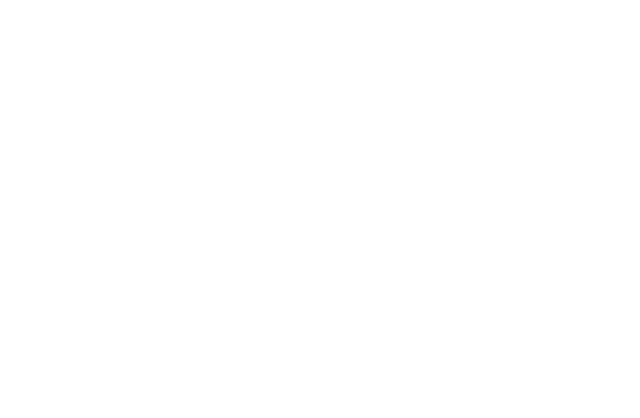
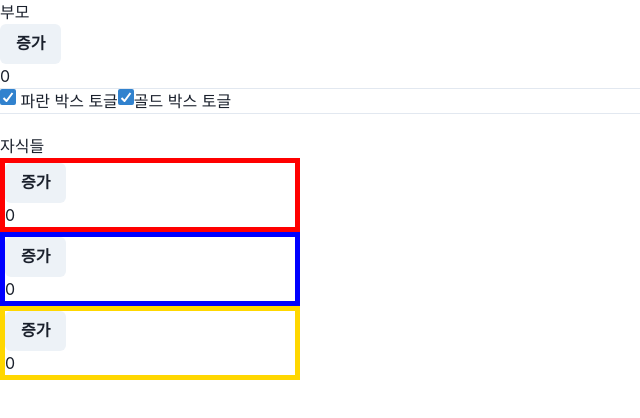
Before and after one commit to AngelosGithub/react231031, a React (Create React App) app: page / in a window 1280 px wide. Shown: the top 418 px of the page, without its empty margins (0-640 px from the left). Built offline with nearby package versions, Linux system fonts and the light colour scheme.

Commit message:
231108 component의 초기 렌더링과 재 렌더링

```diff
--- a/src/App.js
+++ b/src/App.js
@@ -1,14 +1,63 @@
 import React, { useEffect, useState } from "react";
+import { Box, Button, Checkbox, Text } from "@chakra-ui/react";
+
+function MyComp({ color }) {
+  const [number, setNumber] = useState(0);
+
+  useEffect(() => {
+    console.log(color + " : initial render");
+  }, []);
+
+  console.log(color + " : re render");
+
+  return (
+    <Box w={"300px"} borderWidth={"5px"} borderColor={color}>
+      <Button onClick={() => setNumber(number + 1)}>증가</Button>
+      <Text>{number}</Text>
+    </Box>
+  );
+}
 
 function App(props) {
+  // 부모가 랜더링 될때 자식도 랜더링 됨
+
   const [number, setNumber] = useState(0);
+  const [secondToggle, setSecondToggle] = useState(true);
+  const [goldToggle, setGoldToggle] = useState(true);
 
-  // useEffect 사용시 자주하는 실수
-  useEffect(() => {
-    console.log("코드 실행");
-    // setNumber(number + 1);
-  }, [number]);
-  return <div></div>;
+  console.log("부모 re render");
+
+  return (
+    <div>
+      <Box>
+        <Text>부모</Text>
+        <Button onClick={() => setNumber(number + 1)}>증가</Button>
+        <Text>{number}</Text>
+        <hr />
+        <Checkbox
+          defaultChecked={true}
+          onChange={(e) => setSecondToggle(e.target.checked)}
+        ></Checkbox>{" "}
+        파란 박스 토글
+        <Checkbox
+          defaultChecked={true}
+          onChange={(e) => setGoldToggle(e.target.checked)}
+        ></Checkbox>
+        골드 박스 토글
+      </Box>
+      <hr />
+      <Box mt={5}>
+        <Text>자식들</Text>
+        <MyComp color={"red"} />
+
+        {secondToggle && <MyComp color={"blue"} />}
+
+        <Box sx={{ display: goldToggle ? "block" : "none" }}>
+          <MyComp color={"gold"} />
+        </Box>
+      </Box>
+    </div>
+  );
 }
 
 export default App;
```
